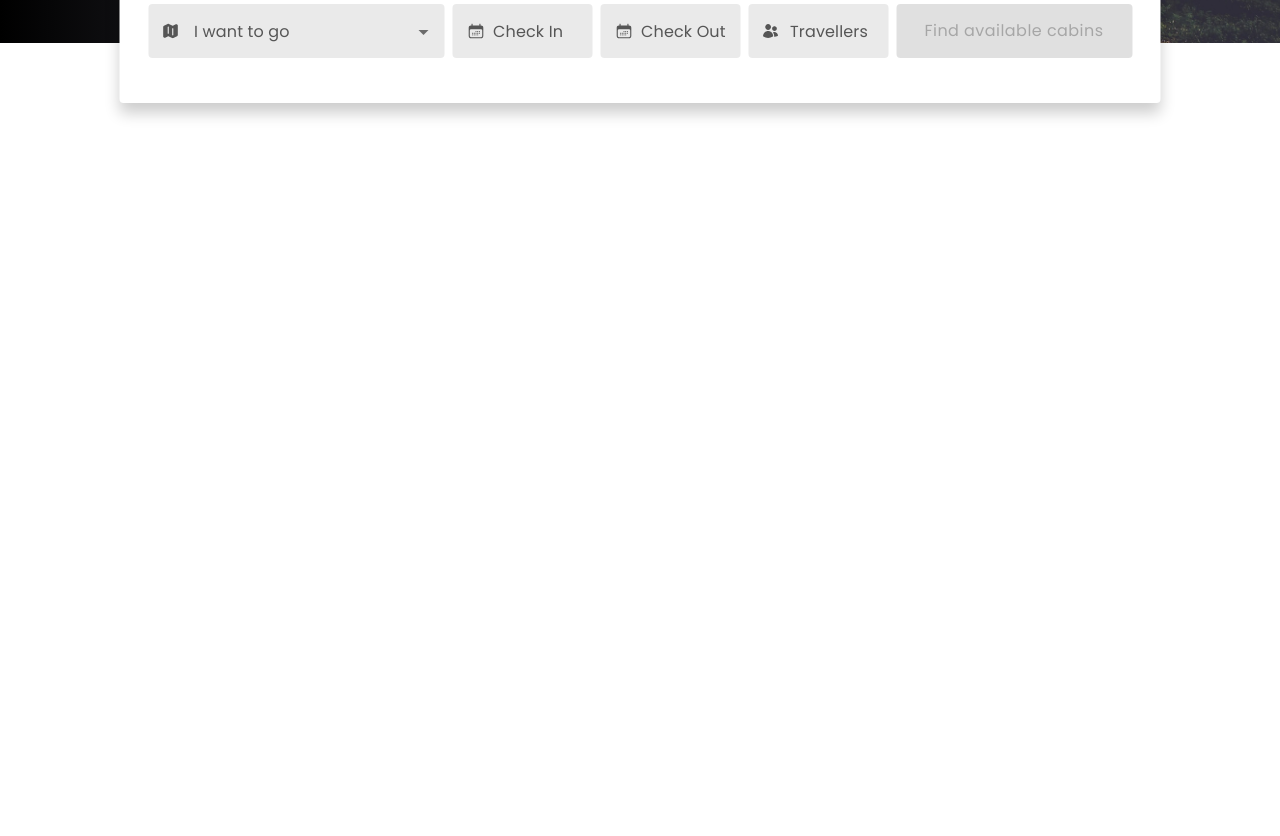
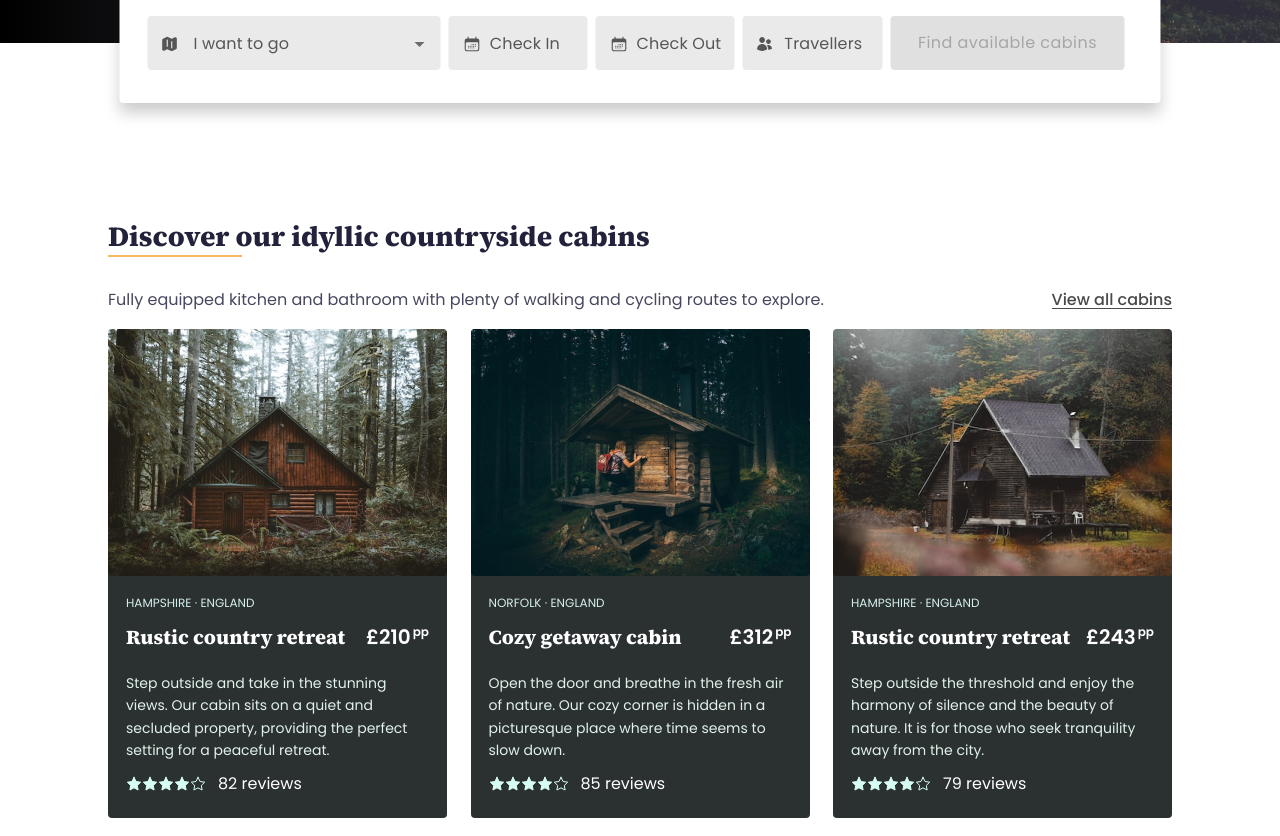
Before and after one commit to yevmot/UnwindCabins-TypeScript, a React (Create React App) app: page / in a window 1280 px wide. Shown: the part 540-1376 px from the top of the page. Before the commit the page ends 800 px from the top, so only its background shows below. Built offline with nearby package versions, Linux system fonts and the light colour scheme.

Commit message:
Created and typed the section and components with cards

```diff
--- a/src/App.tsx
+++ b/src/App.tsx
@@ -1,6 +1,7 @@
 import { JSX } from 'react';
 import HeaderNav from './components/header/header-nav/HeaderNav';
 import { HeaderComps } from './components/header/header-comps/HeaderComps';
+import Main from './components/main/Main';
 
 import './styles/reset.css';
 import './styles/main.css';
@@ -12,7 +13,7 @@ const App = (): JSX.Element => {
         <HeaderNav />
         <HeaderComps />
       </header>
-      {/* <Main /> */}
+      <Main />
       {/* <Footer /> */}
     </div>
   );
--- a/src/components/header/header-comps/header-search/headerSearch.css
+++ b/src/components/header/header-comps/header-search/headerSearch.css
@@ -17,7 +17,6 @@
 
 .form {
     display: flex;
-    flex-wrap: wrap;
     justify-content: center;
     align-items: center;
     min-height: 100%;
--- /dev/null
+++ b/src/components/main/Main.tsx
@@ -0,0 +1,24 @@
+import { JSX } from 'react';
+import Discover from './sections/discover/Discover';
+// import Inspiration from "./sections/section-inspiration/Inspiration";
+// import Experience from "./sections/section-experience/Experience";
+// import SectionVideo from "./sections/section-video/SectionVideo";
+// import Find from "./sections/section-find/Find";
+// import About from "./sections/section-about/About";
+// import PreFooter from "./sections/section-pre-footer/PreFooter";
+
+const Main = (): JSX.Element => {
+  return (
+    <main>
+      <Discover />
+      {/* <Inspiration /> */}
+      {/* <Experience /> */}
+      {/* <SectionVideo /> */}
+      {/* <Find /> */}
+      {/* <About /> */}
+      {/* <PreFooter /> */}
+    </main>
+  );
+};
+
+export default Main;
--- /dev/null
+++ b/src/components/main/sections/discover/Discover.tsx
@@ -0,0 +1,28 @@
+import Cards from './cards/Cards';
+import './discover.css';
+import { JSX } from 'react';
+
+const Discover = (): JSX.Element => {
+  return (
+    <div className="discover-wrapper">
+      <div className="container">
+        <div className="discover-text">
+          <h1 className="discover-title">
+            <span className="underline">Discover</span> our idyllic
+                        countryside cabins
+          </h1>
+          <div className="discover-desc">
+            <p className="desc">
+                            Fully equipped kitchen and bathroom with plenty of
+                            walking and cycling routes to explore.
+            </p>
+            <span className="view-all">View all cabins</span>
+          </div>
+        </div>
+        <Cards />
+      </div>
+    </div>
+  );
+};
+
+export default Discover;
--- /dev/null
+++ b/src/components/main/sections/discover/cards/Cards.tsx
@@ -0,0 +1,28 @@
+import DiscoverCard from './DiscoverCard';
+import discoverCardList from '../../../../../data/discoverCardList';
+import { JSX } from 'react';
+import './cards.css';
+
+const Cards = (): JSX.Element => {
+  return (
+    <div className="container">
+      <div className="card-container">
+        {discoverCardList.map((card, index) => {
+          return (
+            <DiscoverCard
+              key={index}
+              img={card.img}
+              location={card.location}
+              title={card.title}
+              price={card.price}
+              text={card.text}
+              review={card.review}
+            />
+          );
+        })}
+      </div>
+    </div>
+  );
+};
+
+export default Cards;
--- /dev/null
+++ b/src/components/main/sections/discover/cards/DiscoverCard.tsx
@@ -0,0 +1,37 @@
+import FullStar from './../../../../../img/cards/full-star.svg';
+import CleanStar from './../../../../../img/cards/clean-star.svg';
+import { JSX } from 'react';
+import { IIDiscoverCards } from '@app/types/cards';
+
+const Card = ({ img, location, title, price, text, review }:IIDiscoverCards): JSX.Element => {
+  return (
+    <div className="card">
+      <img src={img} alt="card-img" className="card-img" />
+      <div className="card-desc">
+        <span className="loc">{location}</span>
+        <div className="card-title">
+          <span>{title}</span>
+          <span className="price">
+            {price}
+            <span className="superscript">pp</span>
+          </span>
+        </div>
+        <p>{text}</p>
+        <div className="card-review">
+          <div className="stars">
+            <img src={FullStar} alt="star-img" />
+            <img src={FullStar} alt="star-img" />
+            <img src={FullStar} alt="star-img" />
+            <img src={FullStar} alt="star-img" />
+            <img src={CleanStar} alt="clean-star-img" />
+          </div>
+          <span>
+            <span id="reviewCount">{review}</span> reviews
+          </span>
+        </div>
+      </div>
+    </div>
+  );
+};
+
+export default Card;
--- /dev/null
+++ b/src/components/main/sections/discover/cards/cards.css
@@ -0,0 +1,62 @@
+.card-container {
+    display: flex;
+    flex-wrap: wrap;
+    justify-content: space-between;
+    align-items: center;
+    column-gap: 12px;
+}
+.card {
+    display: flex;
+    flex-direction: column;
+    width: 339px;
+    height: 489px;
+    background-color: #2b3030;
+    border-radius: 4px;
+    margin-bottom: 18px;
+}
+.card .card-img {
+    border-radius: 4px;
+}
+.card-desc {
+    margin: 18px;
+    display: flex;
+    flex-direction: column;
+    justify-content: space-between;
+}
+.loc {
+    text-transform: uppercase;
+    font-family: "Poppins";
+    font-size: 12px;
+    font-weight: 400;
+    color: var(--lime);
+}
+.card-title {
+    margin: 10px 0;
+    display: flex;
+    justify-content: space-between;
+    align-items: center;
+    font-family: "Source Serif 4";
+    font-size: 20px;
+    font-weight: 800;
+    color: white;
+}
+.price {
+    font-family: Poppins;
+    font-size: 20px;
+    font-weight: 600;
+}
+.superscript {
+    margin-left: 2px;
+    font-size: 12px;
+    vertical-align: super;
+}
+.card-desc p {
+    margin: 10px 0;
+    color: #e0f2eb;
+}
+.card-review {
+    column-gap: 12px;
+    display: flex;
+    justify-content: start;
+    align-items: center;
+}
--- /dev/null
+++ b/src/components/main/sections/discover/discover.css
@@ -0,0 +1,48 @@
+/* .discover-wrapper {
+    margin: 87px 0 131px;
+} */
+.discover-title {
+    margin: 0 0 16px 0;
+    font-family: "Source Serif 4";
+    font-size: 28px;
+    font-weight: 800;
+    color: #22223c;
+}
+.underline {
+    position: relative;
+    display: inline-block;
+}
+.underline::after {
+    content: "";
+    position: absolute;
+    left: 0;
+    bottom: -2px;
+    width: 110%;
+    height: 2px;
+    background-color: var(--orange);
+}
+.discover-desc {
+    display: flex;
+    justify-content: space-between;
+    align-items: center;
+}
+.desc {
+    margin: 16px 0;
+    font-family: "Poppins";
+    font-size: 16px;
+    font-weight: 400;
+    color: #47475f;
+}
+.view-all {
+    font-family: "Poppins";
+    font-size: 16px;
+    font-weight: 500;
+    border-bottom: 1px solid #4a4a4a;
+    color: #4a4a4a;
+    line-height: 1;
+    transition: all 0.3s ease;
+}
+.view-all:hover {
+    cursor: pointer;
+    transform: scale(1.05);
+}
--- /dev/null
+++ b/src/data/discoverCardList.ts
@@ -0,0 +1,33 @@
+import { IIDiscoverCards } from '@app/types/cards';
+import Card01 from './../img/cards/Discover-card01.jpg';
+import Card02 from './../img/cards/Discover-card02.jpg';
+import Card03 from './../img/cards/Discover-card03.jpg';
+
+const discoverCardList: IIDiscoverCards[] = [
+  {
+    img: Card01,
+    location: 'Hampshire · England',
+    title: 'Rustic country retreat',
+    price: '£210',
+    text: 'Step outside and take in the stunning views. Our cabin sits on a quiet and secluded property, providing the perfect setting for a peaceful retreat.',
+    review: 82,
+  },
+  {
+    img: Card02,
+    location: 'Norfolk · England',
+    title: 'Cozy getaway cabin',
+    price: '£312',
+    text: 'Open the door and breathe in the fresh air of nature. Our cozy corner is hidden in a picturesque place where time seems to slow down.',
+    review: 85,
+  },
+  {
+    img: Card03,
+    location: 'Hampshire · England',
+    title: 'Rustic country retreat',
+    price: '£243',
+    text: 'Step outside the threshold and enjoy the harmony of silence and the beauty of nature. It is for those who seek tranquility away from the city.',
+    review: 79,
+  },
+];
+
+export default discoverCardList;
--- /dev/null
+++ b/src/types/cards.ts
@@ -0,0 +1,15 @@
+export interface IIDiscoverCards {
+    img: string;
+    location: string;
+    title: string;
+    price: string;
+    text: string;
+    review: number;
+  }
+
+export interface IInspirationCards {
+    img: string;
+    slogan: string;
+    title: string;
+    text: string;
+  }
```
Also changed, not shown: src/data/InspirationCardList.ts (added, +27 -0 lines).
